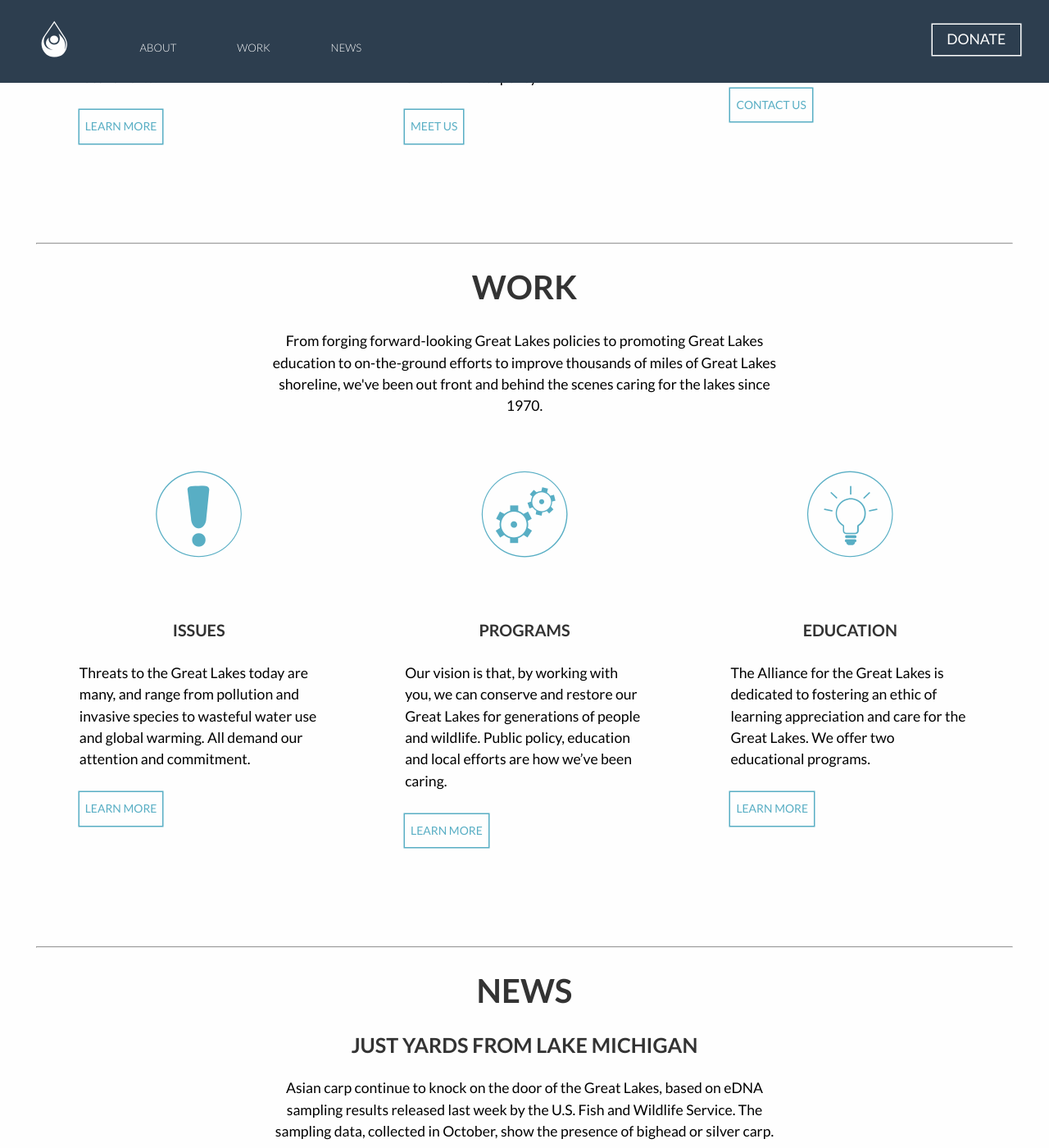
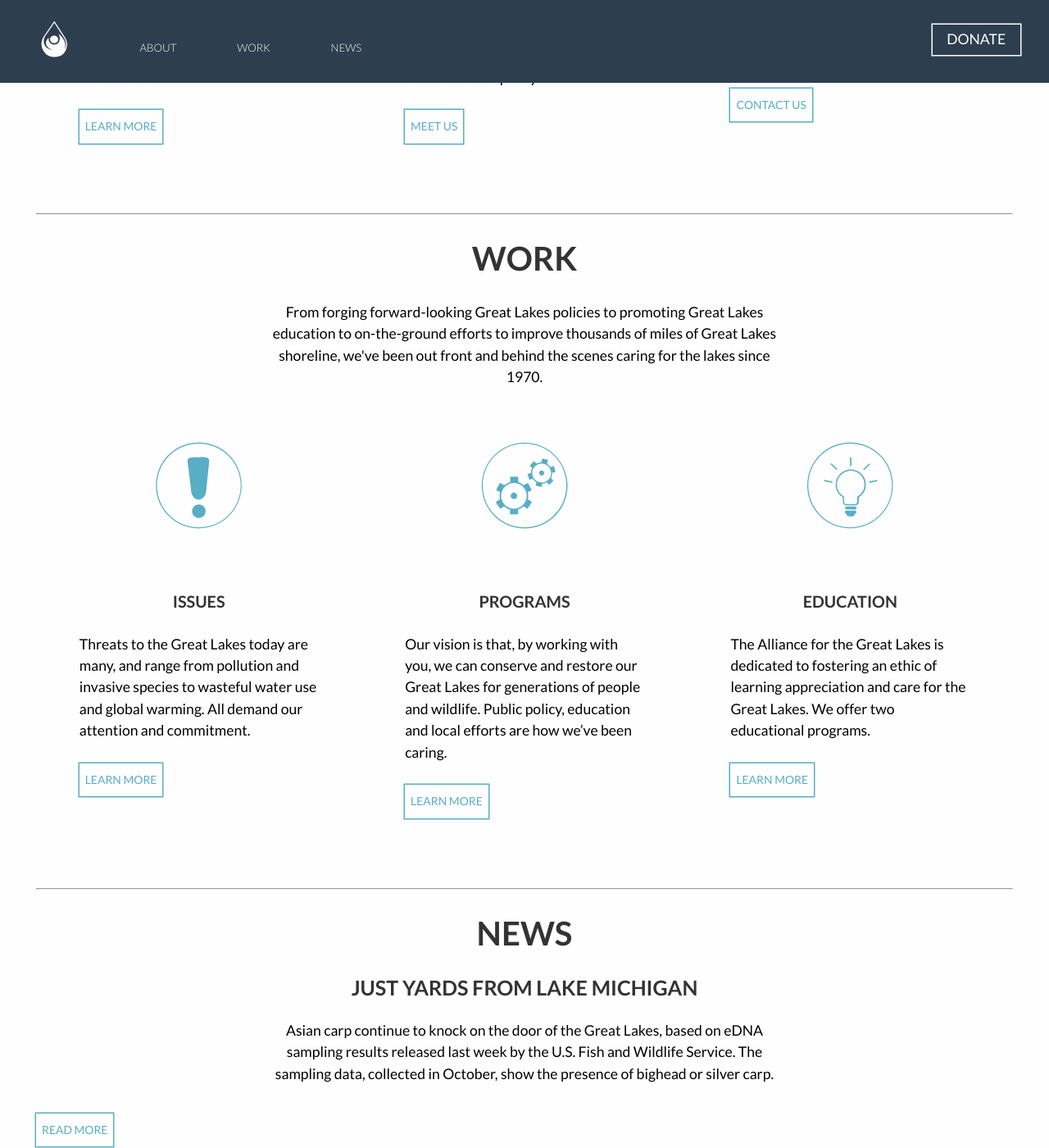
Before and after one commit to gbales11/greatlakesalliance, a Jekyll site: the page built from index.html, in a window 1280 px wide and 1400 px high, scrolled down 1193 px. Shown: the whole window at 82% size. Built offline with Jekyll 4.4.1, drawn with Linux system fonts in a browser that asks for light colours; nearby versions of some CDN libraries; Markdown is read by kramdown in place of the engine named in the settings.

Commit message:
refactor(css): update figcaptions margins
Update margins on figcaptions.

```diff
--- a/css/style.css
+++ b/css/style.css
@@ -408,7 +408,7 @@
 /* line 260, /Users/sam/Documents/Graphic Design/3rd Year/Semester 6/Web Dev. V/greatlakesalliance/scss/components/main */
 figcaption {
   margin-top: 3em;
-  margin-bottom: 3em; }
+  margin-bottom: 1em; }
 
 /* line 265, /Users/sam/Documents/Graphic Design/3rd Year/Semester 6/Web Dev. V/greatlakesalliance/scss/components/main */
 .iconic {
--- a/scss/components/_main.scss
+++ b/scss/components/_main.scss
@@ -259,7 +259,7 @@
 
 figcaption {
   margin-top: 3em;
-  margin-bottom: 3em;
+  margin-bottom: 1em;
 }
 
 .iconic{
```
